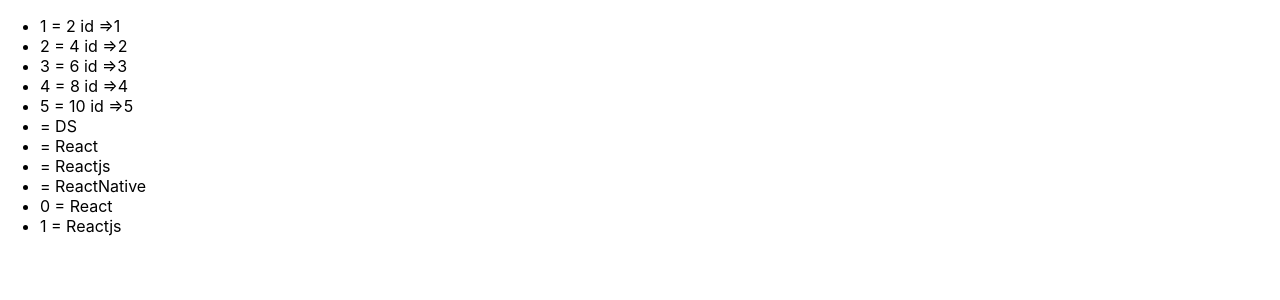
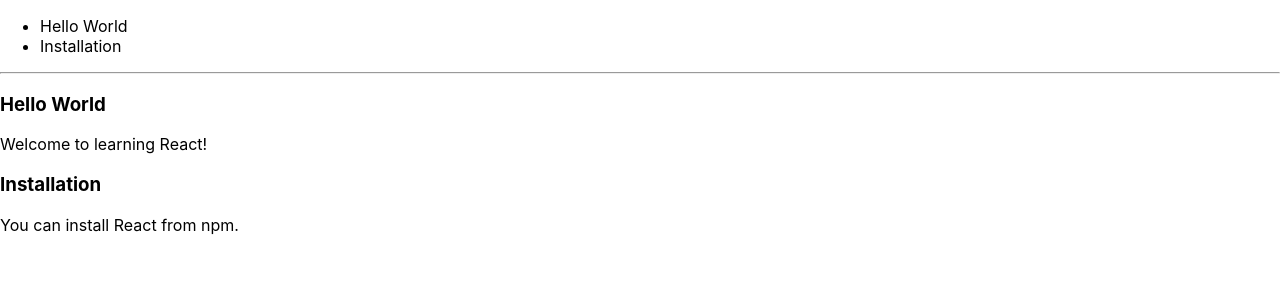
Before and after one commit to prachisawarkar/React-, a React (Create React App) app: page / in a window 1280 px wide. Shown: the top 300 px of the page. Built offline with nearby package versions, Linux system fonts and the light colour scheme.

Commit message:
test-version-21-listitems-blog

```diff
--- a/src/index.js
+++ b/src/index.js
@@ -2,15 +2,22 @@
 import ReactDOM from 'react-dom';
 import './index.css';
 //import LoginControl from './conditionalRendering';
-import List from './listitems';
+import Blog from './listitems';
 import * as serviceWorker from './serviceWorker';
 
-const numbers = [1,2,3,4,5];
+//const numbers = [1,2,3,4,5];
+/*ReactDOM.render(
+  <NumberList numbers = {numbers} />,
+  document.getElementById('root')
+)*/
+const posts = [
+  {id :1, title: 'Hello World', content: 'Welcome to learning React!'},
+  {id: 2, title: 'Installation', content: 'You can install React from npm.'}
+];
 ReactDOM.render(
-  <List numbers = {numbers} />,
+  <Blog posts = {posts} />,
   document.getElementById('root')
 )
-
 
 //ReactDOM.render( AppTest, document.getElementById('component'));
 // If you want your app to work offline and load faster, you can change
--- a/src/listitems.js
+++ b/src/listitems.js
@@ -39,6 +39,52 @@
 /*ReactDOM.render(
     {listItems},
     document.getElementById('root');
-)*/
+)*
+/*******************************/
+//you should keep the key on the <ListItem /> element in the array rather than on the <li> element
+function ListItem(props) {
 
-export default List;
+    return <li>{props.value}</li>
+}
+
+function NumberList(props) {
+    const numbers = props.numbers;
+    const list_Items = numbers.map((number) =>
+        <ListItem key = {number.toString()}
+        id = {number.id}
+        value = {number} />
+    );
+    return (
+        <ul>
+            {list_Items}
+        </ul>
+    );
+}
+
+function Blog(props) {
+    const posts = props.posts;
+    const sidebar = (
+        <ul>
+            {posts.map((post) =>
+                <li key = {post.id}> {post.title} </li>
+            )}
+        </ul>
+    );
+
+    const content = posts.map((post) =>
+        <div key = {post.id}>
+            <h3>{post.title}</h3>
+            <p>{post.content}</p>
+        </div>
+    );
+
+    return(
+        <div>
+            {sidebar}
+            <hr />
+            {content}
+        </div>
+    );
+}
+
+export default Blog;
```
